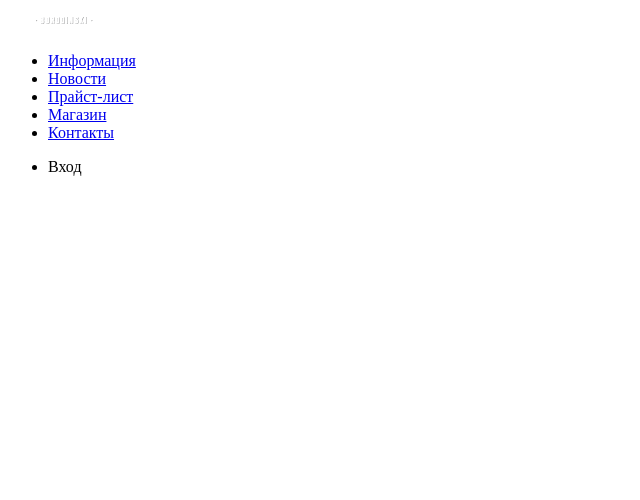
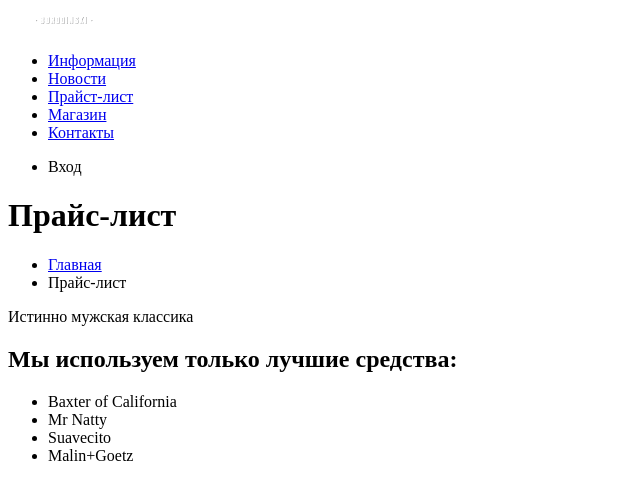
Before and after one commit to Bubun2020/Barbershop-2019, a plain HTML site: page barbershop-price.html in a window 1280 px wide. Shown: the whole page, without its empty margins (0-640 px from the left). Drawn offline with Linux system fonts and the light colour scheme.

Commit message:
Разметил Brend-list (вопросы по именам классов!)

```diff
--- a/barbershop-price.html
+++ b/barbershop-price.html
@@ -24,5 +24,24 @@
         </ul>
       </nav>
     </header>
+    <!-- main -->
+    <main class="container">
+      <h1 class="price-list">Прайс-лист</h1>
+      <ul class="breadcrumbs">
+        <li><a href="index.html">Главная</a></li>
+        <li><a class="breadcrumbs-current">Прайс-лист</a></li>
+      </ul>
+      <p class="page-description">Истинно мужская классика</p>
+    <!-- brend-list -->
+    <section class="brends">
+      <h2 class="price__brends">Мы используем только лучшие средства:</h2>
+      <ul class="price__brend-list">
+        <li class="price__brend-item">Baxter of California</li>
+        <li class="price__brend-item">Mr Natty</li>
+        <li class="price__brend-item">Suavecito</li>
+        <li class="price__brend-item">Malin+Goetz</li>
+      </ul>
+    </section>
+    </main>
   </body>
 </html>
```
